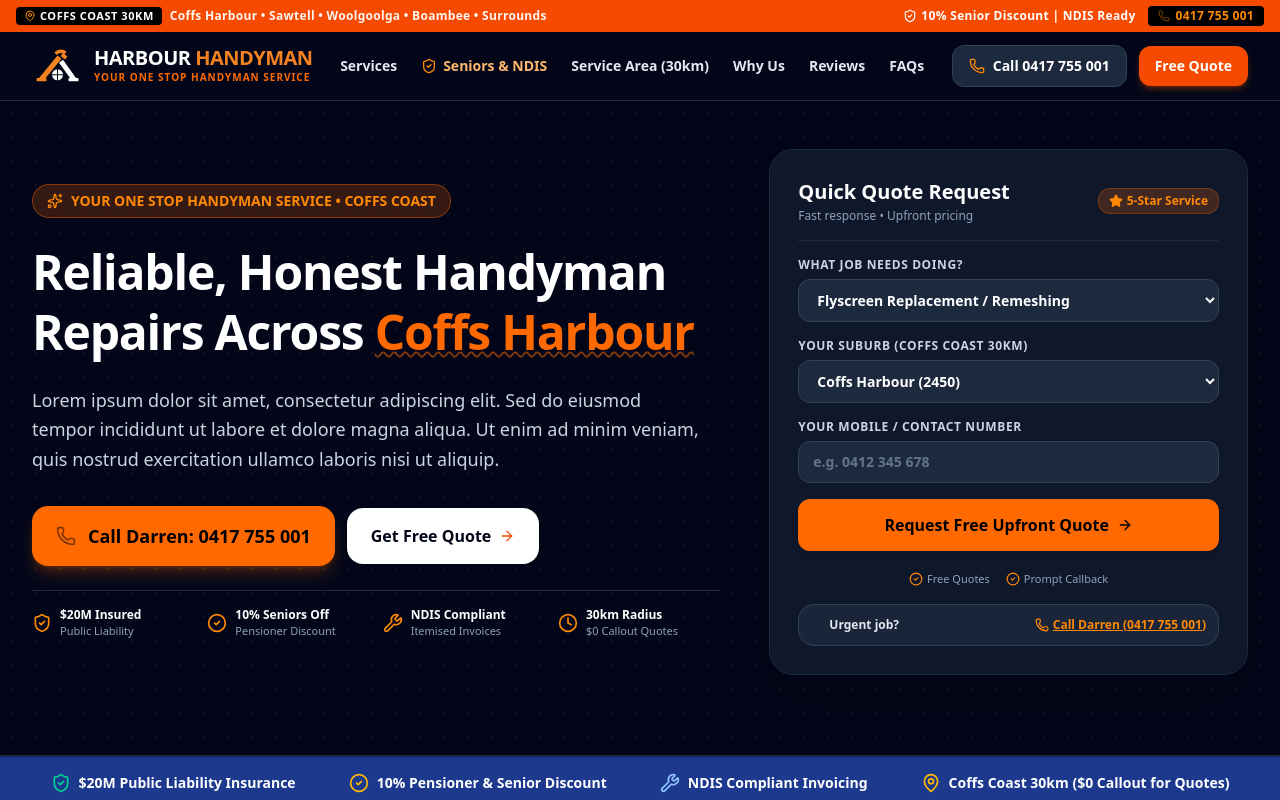
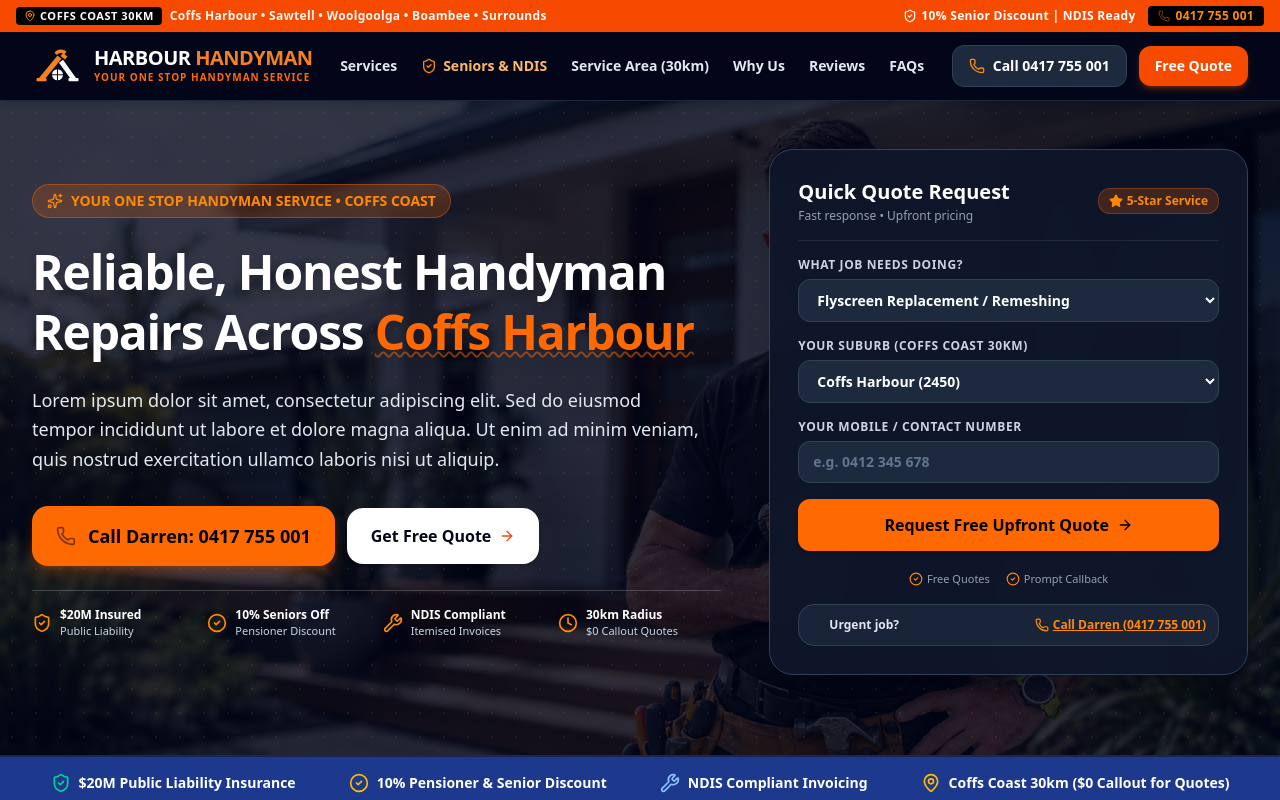
Before and after one commit to sam-sam-12123/Harbour-Handyman, a React (Vite) app: page / in a window 1280 px wide. Shown: the top 800 px of the page. Built offline with nearby package versions, Linux system fonts and the light colour scheme.

Commit message:
Update HeroSection.tsx

```diff
--- a/src/components/HeroSection.tsx
+++ b/src/components/HeroSection.tsx
@@ -1,18 +1,35 @@
 import React, { useState } from 'react';
-import { Phone, ShieldCheck, CheckCircle2, Star, ArrowRight, Clock, MapPin, Wrench, Sparkles } from 'lucide-react';
-import { HarbourHandymanLogo } from './HarbourHandymanLogo';
+import {
+  Phone,
+  ShieldCheck,
+  CheckCircle2,
+  Star,
+  ArrowRight,
+  Clock,
+  Wrench,
+  Sparkles
+} from 'lucide-react';
+
+import heroBackground from '../assets/images/main.png';
 
 interface HeroSectionProps {
   onOpenQuote: (service?: string, initialData?: any) => void;
 }
 
 export const HeroSection: React.FC<HeroSectionProps> = ({ onOpenQuote }) => {
-  const [quickService, setQuickService] = useState('Flyscreen Replacements & Remeshing');
-  const [quickSuburb, setQuickSuburb] = useState('Coffs Harbour (CBD & Central)');
+  const [quickService, setQuickService] = useState(
+    'Flyscreen Replacements & Remeshing'
+  );
+
+  const [quickSuburb, setQuickSuburb] = useState(
+    'Coffs Harbour (CBD & Central)'
+  );
+
   const [quickPhone, setQuickPhone] = useState('');
 
   const handleQuickSubmit = (e: React.FormEvent) => {
     e.preventDefault();
+
     onOpenQuote(quickService, {
       suburb: quickSuburb,
       phone: quickPhone
@@ -20,167 +37,323 @@ export const HeroSection: React.FC<HeroSectionProps> = ({ onOpenQuote }) => {
   };
 
   return (
-    <section className="relative bg-slate-950 text-white overflow-hidden pt-8 pb-16 lg:pt-12 lg:pb-20 border-b border-slate-800">
-      {/* Background Graphic Grid */}
+    <section
+      className="relative bg-slate-950 text-white overflow-hidden pt-8 pb-16 lg:pt-12 lg:pb-20 border-b border-slate-800 bg-cover bg-center bg-no-repeat"
+      style={{
+        backgroundImage: `url(${heroBackground})`
+      }}
+    >
+      {/* Dark overlay over hero image */}
+      <div className="absolute inset-0 bg-slate-950/80 pointer-events-none"></div>
+
+      {/* Subtle graphic */}
       <div className="absolute inset-0 opacity-10 pointer-events-none bg-[radial-gradient(#F58220_1px,transparent_1px)] [background-size:24px_24px]"></div>
 
       <div className="max-w-7xl mx-auto px-4 sm:px-6 lg:px-8 relative z-10">
         <div className="grid grid-cols-1 lg:grid-cols-12 gap-10 lg:gap-12 items-center">
 
-          {/* Left Column: Core Value Proposition & CTAs */}
+          {/* Left Column */}
           <div className="lg:col-span-7 space-y-6">
 
-            {/* Tagline Badge from Logo */}
-            <div className="inline-flex items-center gap-2 bg-orange-500/20 border border-orange-500/40 px-3.5 py-1.5 rounded-full text-orange-400 text-xs sm:text-sm font-bold backdrop-blur-xs">
+            {/* Tagline */}
+            <div className="inline-flex items-center gap-2 bg-orange-500/20 border border-orange-500/40 px-3.5 py-1.5 rounded-full text-orange-400 text-xs sm:text-sm font-bold backdrop-blur-sm">
               <Sparkles className="w-4 h-4 text-orange-400" />
-              <span>YOUR ONE STOP HANDYMAN SERVICE &bull; COFFS COAST</span>
+
+              <span>
+                YOUR ONE STOP HANDYMAN SERVICE &bull; COFFS COAST
+              </span>
             </div>
 
             {/* Main Headline */}
-            <h1 className="text-3xl sm:text-4xl md:text-5xl font-black tracking-tight leading-tight text-white">
-              Reliable, Honest Handyman Repairs Across <span className="text-orange-500 underline decoration-orange-500/50 decoration-wavy decoration-2">Coffs Harbour</span>
+            <h1 className="text-3xl sm:text-4xl md:text-5xl font-black tracking-tight leading-tight text-white drop-shadow-lg">
+              Reliable, Honest Handyman Repairs Across{' '}
+              <span className="text-orange-500 underline decoration-orange-500/50 decoration-wavy decoration-2">
+                Coffs Harbour
+              </span>
             </h1>
 
             {/* Subheading */}
-            <p className="text-base sm:text-lg text-slate-300 font-medium leading-relaxed max-w-2xl">
-              Lorem ipsum dolor sit amet, consectetur adipiscing elit. Sed do eiusmod tempor incididunt ut labore et dolore magna aliqua. Ut enim ad minim veniam, quis nostrud exercitation ullamco laboris nisi ut aliquip.
+            <p className="text-base sm:text-lg text-slate-200 font-medium leading-relaxed max-w-2xl drop-shadow-md">
+              Lorem ipsum dolor sit amet, consectetur adipiscing elit.
+              Sed do eiusmod tempor incididunt ut labore et dolore magna
+              aliqua. Ut enim ad minim veniam, quis nostrud exercitation
+              ullamco laboris nisi ut aliquip.
             </p>
 
-            {/* Primary Action Buttons */}
+            {/* Buttons */}
             <div className="flex flex-col sm:flex-row items-stretch sm:items-center gap-3 pt-2">
-              {/* Direct Call CTA */}
+
               <a
                 href="tel:0417755001"
                 id="hero-call-now-cta"
                 className="flex items-center justify-center gap-3 bg-orange-500 hover:bg-orange-400 text-black font-black px-6 py-4 rounded-2xl text-lg shadow-lg shadow-orange-500/25 transition-all transform hover:-translate-y-0.5 active:translate-y-0 text-center"
               >
                 <Phone className="w-5 h-5 animate-pulse text-black" />
-                <span>Call Darren: 0417 755 001</span>
+
+                <span>
+                  Call Darren: 0417 755 001
+                </span>
               </a>
 
-              {/* Free Fast Quote Button */}
               <button
                 onClick={() => onOpenQuote()}
                 id="hero-online-quote-cta"
                 className="flex items-center justify-center gap-2 bg-white hover:bg-slate-100 text-slate-950 font-black px-6 py-4 rounded-2xl text-base shadow-md transition-all cursor-pointer"
               >
-                <span>Get Free Quote</span>
+                <span>
+                  Get Free Quote
+                </span>
+
                 <ArrowRight className="w-4 h-4 text-orange-600" />
               </button>
+
             </div>
 
-            {/* 4 Trust & Credibility Badges */}
-            <div className="grid grid-cols-2 sm:grid-cols-4 gap-3 pt-4 border-t border-slate-800">
+            {/* Trust Badges */}
+            <div className="grid grid-cols-2 sm:grid-cols-4 gap-3 pt-4 border-t border-white/20">
+
               <div className="flex items-center gap-2">
                 <ShieldCheck className="w-5 h-5 text-orange-400 shrink-0" />
+
                 <div>
-                  <div className="text-xs font-bold text-white">$20M Insured</div>
-                  <div className="text-[11px] text-slate-400">Public Liability</div>
+                  <div className="text-xs font-bold text-white">
+                    $20M Insured
+                  </div>
+
+                  <div className="text-[11px] text-slate-300">
+                    Public Liability
+                  </div>
                 </div>
               </div>
 
               <div className="flex items-center gap-2">
                 <CheckCircle2 className="w-5 h-5 text-orange-400 shrink-0" />
+
                 <div>
-                  <div className="text-xs font-bold text-white">10% Seniors Off</div>
-                  <div className="text-[11px] text-slate-400">Pensioner Discount</div>
+                  <div className="text-xs font-bold text-white">
+                    10% Seniors Off
+                  </div>
+
+                  <div className="text-[11px] text-slate-300">
+                    Pensioner Discount
+                  </div>
                 </div>
               </div>
 
               <div className="flex items-center gap-2">
                 <Wrench className="w-5 h-5 text-orange-400 shrink-0" />
+
                 <div>
-                  <div className="text-xs font-bold text-white">NDIS Compliant</div>
-                  <div className="text-[11px] text-slate-400">Itemised Invoices</div>
+                  <div className="text-xs font-bold text-white">
+                    NDIS Compliant
+                  </div>
+
+                  <div className="text-[11px] text-slate-300">
+                    Itemised Invoices
+                  </div>
                 </div>
               </div>
 
               <div className="flex items-center gap-2">
                 <Clock className="w-5 h-5 text-orange-400 shrink-0" />
+
                 <div>
-                  <div className="text-xs font-bold text-white">30km Radius</div>
-                  <div className="text-[11px] text-slate-400">$0 Callout Quotes</div>
+                  <div className="text-xs font-bold text-white">
+                    30km Radius
+                  </div>
+
+                  <div className="text-[11px] text-slate-300">
+                    $0 Callout Quotes
+                  </div>
                 </div>
               </div>
+
             </div>
 
           </div>
 
-          {/* Right Column: Instant Quote Card */}
+          {/* Right Column */}
           <div className="lg:col-span-5">
-            <div className="bg-slate-900 rounded-3xl p-6 sm:p-7 shadow-2xl text-white border border-slate-800">
+
+            <div className="bg-slate-900/95 backdrop-blur-md rounded-3xl p-6 sm:p-7 shadow-2xl text-white border border-slate-700">
 
               {/* Card Header */}
               <div className="flex items-center justify-between pb-4 border-b border-slate-800">
+
                 <div>
-                  <h2 className="text-xl font-black text-white">Quick Quote Request</h2>
-                  <p className="text-xs font-medium text-slate-400 mt-0.5">Fast response &bull; Upfront pricing</p>
+                  <h2 className="text-xl font-black text-white">
+                    Quick Quote Request
+                  </h2>
+
+                  <p className="text-xs font-medium text-slate-400 mt-0.5">
+                    Fast response &bull; Upfront pricing
+                  </p>
                 </div>
+
                 <div className="flex items-center gap-1 bg-orange-500/20 text-orange-400 border border-orange-500/30 px-2.5 py-1 rounded-xl text-xs font-bold">
+
                   <Star className="w-3.5 h-3.5 fill-orange-400 text-orange-400" />
-                  <span>5-Star Service</span>
+
+                  <span>
+                    5-Star Service
+                  </span>
+
                 </div>
+
               </div>
 
               {/* Quick Form */}
-              <form onSubmit={handleQuickSubmit} className="space-y-4 pt-4">
-                {/* Service Selection */}
+              <form
+                onSubmit={handleQuickSubmit}
+                className="space-y-4 pt-4"
+              >
+
+                {/* Service */}
                 <div>
-                  <label htmlFor="quick-service-select" className="block text-xs font-bold text-slate-300 uppercase tracking-wider mb-1.5">
+
+                  <label
+                    htmlFor="quick-service-select"
+                    className="block text-xs font-bold text-slate-300 uppercase tracking-wider mb-1.5"
+                  >
                     What job needs doing?
                   </label>
+
                   <select
                     id="quick-service-select"
                     value={quickService}
                     onChange={(e) => setQuickService(e.target.value)}
                     className="w-full bg-slate-800 border border-slate-700 text-white rounded-xl px-3.5 py-2.5 text-sm font-semibold focus:ring-2 focus:ring-orange-500 focus:border-orange-500 outline-none"
                   >
-                    <option value="Flyscreen Replacements & Remeshing">Flyscreen Replacement / Remeshing</option>
-                    <option value="TV Wall Mounting & Bracket Installation">TV Wall Mounting & Cables</option>
-                    <option value="Bathroom Grab Rails & Fittings">Bathroom Grab Rails & Safety Fittings</option>
-                    <option value="Shower Screen Replacement & Seals">Shower Screen Seals & Silicone</option>
-                    <option value="Door Replacements & Sticking Doors">Door Repairs, Locks & Replacements</option>
-                    <option value="Plastering & Drywall Hole Patching">Plastering & Drywall Hole Patching</option>
-                    <option value="Basic Tiling & Minor Plumbing">Basic Plumbing (Taps) & Tiling</option>
-                    <option value="Timber Deck Repairs & Oiling">Deck Repairs, Sanding & Oiling</option>
-                    <option value="Garden Edging & Pathways">Garden Edging & Pathways</option>
-                    <option value="General Handyman Repairs">Other Handyman Work / Multiple Jobs</option>
+                    <option value="Flyscreen Replacements & Remeshing">
+                      Flyscreen Replacement / Remeshing
+                    </option>
+
+                    <option value="TV Wall Mounting & Bracket Installation">
+                      TV Wall Mounting & Cables
+                    </option>
+
+                    <option value="Bathroom Grab Rails & Fittings">
+                      Bathroom Grab Rails & Safety Fittings
+                    </option>
+
+                    <option value="Shower Screen Replacement & Seals">
+                      Shower Screen Seals & Silicone
+                    </option>
+
+                    <option value="Door Replacements & Sticking Doors">
+                      Door Repairs, Locks & Replacements
+                    </option>
+
+                    <option value="Plastering & Drywall Hole Patching">
+                      Plastering & Drywall Hole Patching
+                    </option>
+
+                    <option value="Basic Tiling & Minor Plumbing">
+                      Basic Plumbing (Taps) & Tiling
+                    </option>
+
+                    <option value="Timber Deck Repairs & Oiling">
+                      Deck Repairs, Sanding & Oiling
+                    </option>
+
+                    <option value="Garden Edging & Pathways">
+                      Garden Edging & Pathways
+                    </option>
+
+                    <option value="General Handyman Repairs">
+                      Other Handyman Work / Multiple Jobs
+                    </option>
                   </select>
+
                 </div>
 
-                {/* Suburb Selector */}
+                {/* Suburb */}
                 <div>
-                  <label htmlFor="quick-suburb-select" className="block text-xs font-bold text-slate-300 uppercase tracking-wider mb-1.5">
+
+                  <label
+                    htmlFor="quick-suburb-select"
+                    className="block text-xs font-bold text-slate-300 uppercase tracking-wider mb-1.5"
+                  >
                     Your Suburb (Coffs Coast 30km)
                   </label>
+
                   <select
                     id="quick-suburb-select"
                     value={quickSuburb}
                     onChange={(e) => setQuickSuburb(e.target.value)}
                     className="w-full bg-slate-800 border border-slate-700 text-white rounded-xl px-3.5 py-2.5 text-sm font-semibold focus:ring-2 focus:ring-orange-500 focus:border-orange-500 outline-none"
                   >
-                    <option value="Coffs Harbour (CBD & Central)">Coffs Harbour (2450)</option>
-                    <option value="Sawtell">Sawtell (2452)</option>
-                    <option value="Toormina">Toormina (2452)</option>
-                    <option value="Boambee / Boambee East">Boambee / Boambee East (2452)</option>
-                    <option value="Woolgoolga">Woolgoolga (2456)</option>
-                    <option value="Moonee Beach">Moonee Beach (2450)</option>
-                    <option value="Sapphire Beach">Sapphire Beach (2450)</option>
-                    <option value="Emerald Beach">Emerald Beach (2456)</option>
-                    <option value="Sandy Beach">Sandy Beach (2456)</option>
-                    <option value="Bonville">Bonville (2450)</option>
-                    <option value="Urunga">Urunga (2455)</option>
-                    <option value="Bellingen">Bellingen (2454)</option>
-                    <option value="Karangi / Coramba">Karangi / Coramba (2450)</option>
-                    <option value="Other Surrounding Area">Other (Within 30km)</option>
+
+                    <option value="Coffs Harbour (CBD & Central)">
+                      Coffs Harbour (2450)
+                    </option>
+
+                    <option value="Sawtell">
+                      Sawtell (2452)
+                    </option>
+
+                    <option value="Toormina">
+                      Toormina (2452)
+                    </option>
+
+                    <option value="Boambee / Boambee East">
+                      Boambee / Boambee East (2452)
+                    </option>
+
+                    <option value="Woolgoolga">
+                      Woolgoolga (2456)
+                    </option>
+
+                    <option value="Moonee Beach">
+                      Moonee Beach (2450)
+                    </option>
+
+                    <option value="Sapphire Beach">
+                      Sapphire Beach (2450)
+                    </option>
+
+                    <option value="Emerald Beach">
+                      Emerald Beach (2456)
+                    </option>
+
+                    <option value="Sandy Beach">
+                      Sandy Beach (2456)
+                    </option>
+
+                    <option value="Bonville">
+                      Bonville (2450)
+                    </option>
+
+                    <option value="Urunga">
+                      Urunga (2455)
+                    </option>
+
+                    <option value="Bellingen">
+                      Bellingen (2454)
+                    </option>
+
+                    <option value="Karangi / Coramba">
+                      Karangi / Coramba (2450)
+                    </option>
+
+                    <option value="Other Surrounding Area">
+                      Other (Within 30km)
+                    </option>
+
                   </select>
+
                 </div>
 
-                {/* Contact Phone */}
+                {/* Phone */}
                 <div>
-                  <label htmlFor="quick-phone-input" className="block text-xs font-bold text-slate-300 uppercase tracking-wider mb-1.5">
+
+                  <label
+                    htmlFor="quick-phone-input"
+                    className="block text-xs font-bold text-slate-300 uppercase tracking-wider mb-1.5"
+                  >
                     Your Mobile / Contact Number
                   </label>
+
                   <input
                     id="quick-phone-input"
                     type="tel"
@@ -190,43 +363,66 @@ export const HeroSection: React.FC<HeroSectionProps> = ({ onOpenQuote }) => {
                     required
                     className="w-full bg-slate-800 border border-slate-700 text-white rounded-xl px-3.5 py-2.5 text-sm font-semibold focus:ring-2 focus:ring-orange-500 focus:border-orange-500 outline-none placeholder:text-slate-500"
                   />
+
                 </div>
 
-                {/* Submit Action */}
+                {/* Submit */}
                 <button
                   type="submit"
                   id="hero-quick-quote-submit-btn"
                   className="w-full bg-orange-500 hover:bg-orange-400 text-black font-black py-3.5 px-4 rounded-xl text-base shadow-md transition-all flex items-center justify-center gap-2 cursor-pointer"
                 >
-                  <span>Request Free Upfront Quote</span>
+                  <span>
+                    Request Free Upfront Quote
+                  </span>
+
                   <ArrowRight className="w-4 h-4" />
                 </button>
 
                 <div className="flex items-center justify-center gap-4 text-[11px] text-slate-400 pt-1">
+
                   <span className="flex items-center gap-1">
-                    <CheckCircle2 className="w-3.5 h-3.5 text-orange-400" /> Free Quotes
+                    <CheckCircle2 className="w-3.5 h-3.5 text-orange-400" />
+
+                    Free Quotes
                   </span>
+
                   <span className="flex items-center gap-1">
-                    <CheckCircle2 className="w-3.5 h-3.5 text-orange-400" /> Prompt Callback
+                    <CheckCircle2 className="w-3.5 h-3.5 text-orange-400" />
+
+                    Prompt Callback
                   </span>
+
                 </div>
+
               </form>
 
-              {/* Direct Call Sub-bar */}
+              {/* Urgent */}
               <div className="mt-4 p-3 bg-slate-800/80 border border-slate-700 rounded-2xl flex items-center justify-between">
+
                 <div className="flex items-center gap-2">
+
                   <div className="w-2.5 h-2.5 rounded-full bg-orange-500 animate-ping"></div>
-                  <span className="text-xs font-bold text-slate-200">Urgent job?</span>
+
+                  <span className="text-xs font-bold text-slate-200">
+                    Urgent job?
+                  </span>
+
                 </div>
+
                 <a
                   href="tel:0417755001"
                   className="text-xs font-black text-orange-400 hover:text-orange-300 underline flex items-center gap-1"
                 >
-                  <Phone className="w-3.5 h-3.5" /> Call Darren (0417 755 001)
+                  <Phone className="w-3.5 h-3.5" />
+
+                  Call Darren (0417 755 001)
                 </a>
+
               </div>
 
             </div>
+
           </div>
 
         </div>
```
